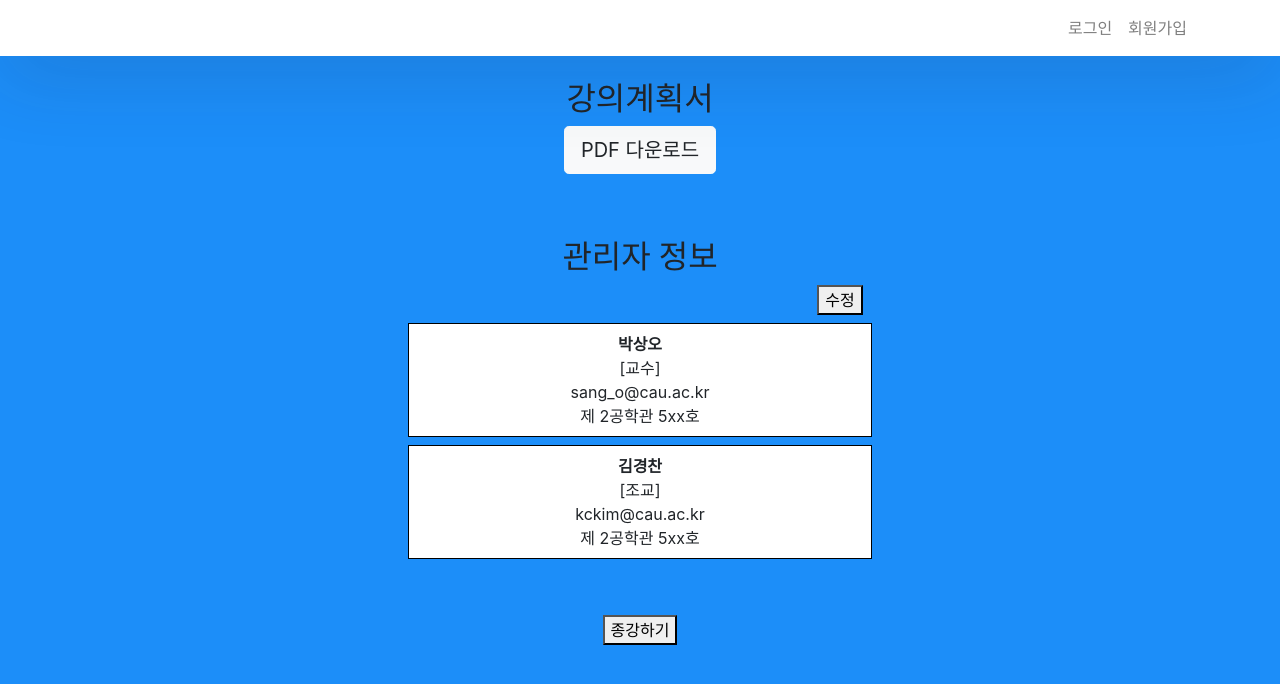
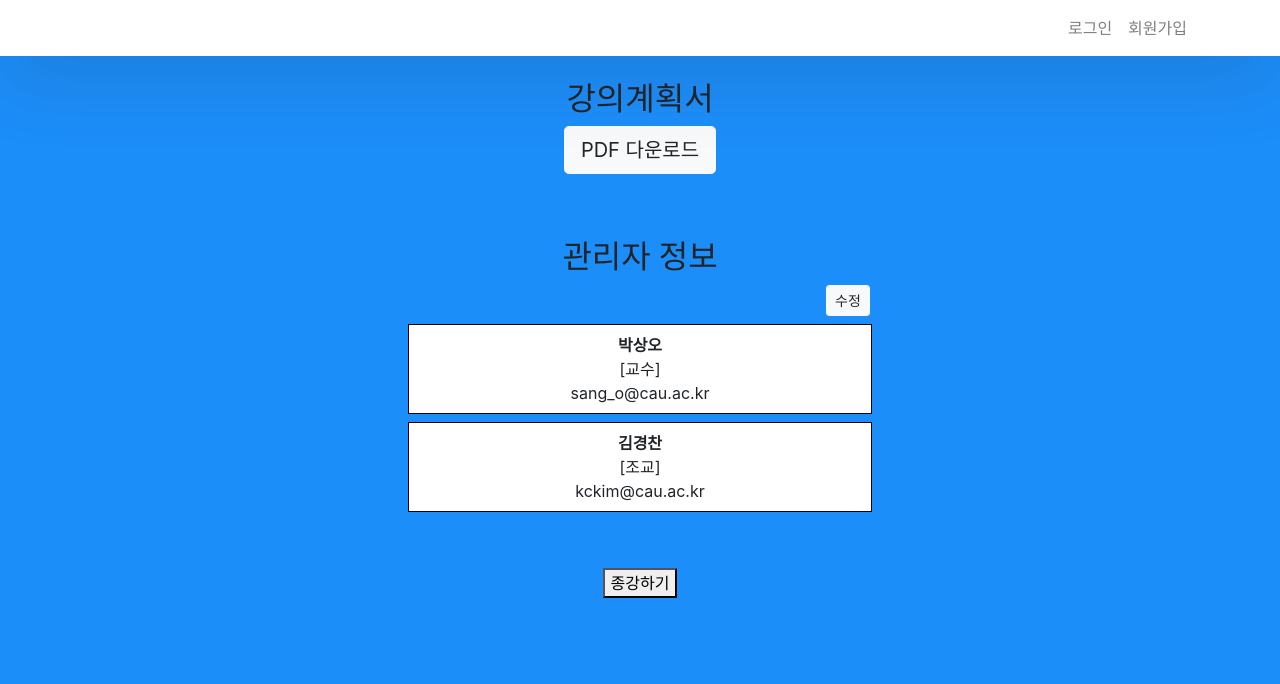
Before and after one commit to owlsogul/capstone_helper, a React (Create React App) app in the folder frontend/capstone/: page /classinfo in a window 1280 px wide. Shown: the top 684 px of the page. Built offline with nearby package versions, Linux system fonts and the light colour scheme.

Commit message:
클래스 정보

```diff
--- a/frontend/capstone/package.json
+++ b/frontend/capstone/package.json
@@ -12,6 +12,7 @@
     "prop-types": "^15.7.2",
     "react": "^16.13.1",
     "react-bootstrap": "^1.0.1",
+    "react-confirm-alert": "^2.6.1",
     "react-dom": "^16.13.1",
     "react-router-dom": "^5.1.2",
     "react-scripts": "3.4.1"
--- a/frontend/capstone/src/components/ClassInfo.component.js
+++ b/frontend/capstone/src/components/ClassInfo.component.js
@@ -7,14 +7,13 @@ class ClassInfo extends Component {
             name: '이름',
             status: '[직책]',
             email: 'xxx@cau.ac.kr',
-            address: '제 2공학관 5xx호'
         },
 
     }
 
     render() {
         const {
-            name, status, email, address
+            name, status, email
         } = this.props.info
 
         return (
@@ -22,7 +21,6 @@ class ClassInfo extends Component {
                 <div><b>{name}</b></div>
                 <div>{status}</div>
                 <div>{email}</div>
-                <div>{address}</div>
             </div>
         )
     }
--- a/frontend/capstone/src/pages/ClassInfo.js
+++ b/frontend/capstone/src/pages/ClassInfo.js
@@ -1,6 +1,7 @@
 import React, { Component } from 'react';
 import ClassInfo from '../components/ClassInfo.component'
 import ClassInfoList from '../components/ClassInfoList.component'
+import { confirmAlert } from 'react-confirm-alert';
 
 class ClassInfoPage extends Component {
   state = {
@@ -9,15 +10,31 @@ class ClassInfoPage extends Component {
         name: '박상오',
         status: '[교수]',
         email: 'sang_o@cau.ac.kr',
-        address: '제 2공학관 5xx호'
       },
       {
         name: '김경찬',
         status: '[조교]',
         email: 'kckim@cau.ac.kr',
-        address: '제 2공학관 5xx호'
       },
     ]
+  }
+
+  submit = () => {
+    confirmAlert({
+      title: '종강하기',
+      message: '종강 후엔 조회만 가능합니다.종강하시겠습니까?',
+      buttons: [
+        {
+          label: '네!',
+          onClick: () => alert('한 학기동안 수고하셨습니다!')
+        },
+        {
+          label: '아니오!',
+          onClick: () => {}
+        }
+      ]
+
+    })
   }
 
   render() {
@@ -35,7 +52,7 @@ class ClassInfoPage extends Component {
         <br></br><br></br>
         <div>
           <h2>관리자 정보</h2>
-          <button style={{ marginLeft: "25rem" }}>수정</button>
+          <button class="btn btn-light btn-sm" style={{ marginLeft: "26rem" }}>수정</button>
         </div>
         <div class="adminInfo" style={{ width: "30rem", margin: "auto" }}>
           <ClassInfoList data={this.state.information} />
@@ -43,8 +60,8 @@ class ClassInfoPage extends Component {
 
         <br></br><br></br>
         <div>
-          <button onClick={(e) => this.handleClick(e)}>
-          종강하기
+          <button onClick={this.submit}>
+            종강하기
           </button>
         </div>
       </div>
```
Also changed, not shown: 1 other file (tests, documents, lock files or other folders).
